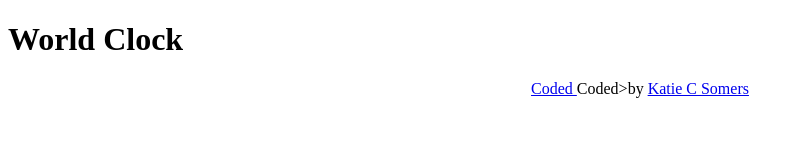
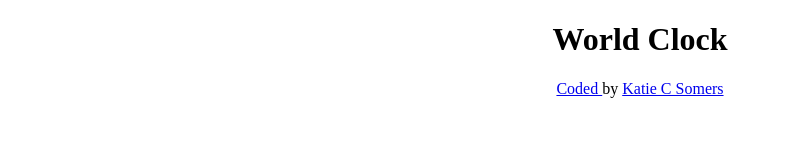
Before and after one commit to katiecsomers/shecodes-project-world-clock, a plain HTML site: page index.html in a window 1280 px wide. Shown: the whole page, without its empty margins (0-804 px from the left). Drawn offline with Linux system fonts and the light colour scheme.

Commit message:
initial set up

```diff
--- a/index.html
+++ b/index.html
@@ -19,7 +19,7 @@
 	<body>
 		<h1>World Clock</h1>
 		<footer>
-			<a href="https://github.com/katiecsomers">Coded </a>Coded>by
+			<a href="https://github.com/katiecsomers">Coded </a> by
 			<a href="https://www.linkedin.com/in/katie-cornally-somers-886a5a251/">
 				Katie C Somers</a
 			>
--- a/style.css
+++ b/style.css
@@ -1,3 +1,7 @@
+h1 {
+	text-align: center;
+}
+
 footer {
 	text-align: center;
 }
```
